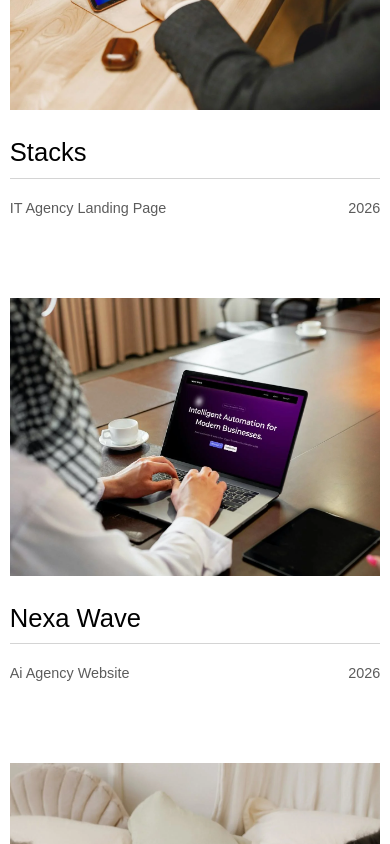
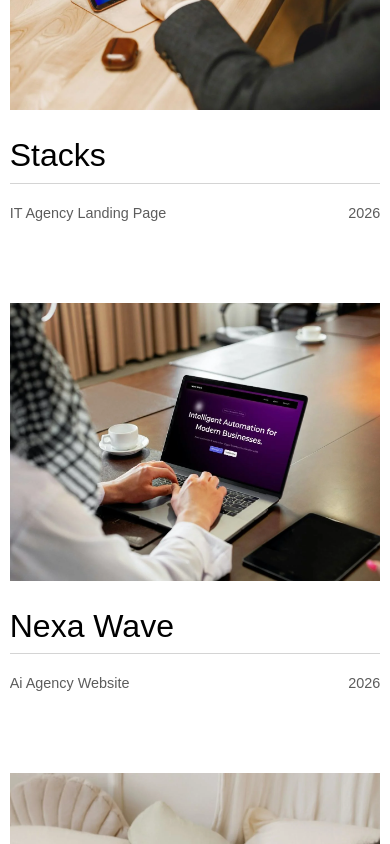
Before and after one commit to prateek15000/vyxis-ai-protfolio, a React (Vite) app: page / in a window 390 px wide. Shown: the part 1760-2604 px from the top of the page. Built offline with nearby package versions, Linux system fonts and the light colour scheme.

Commit message:
Update title element from h3 to h2 in mobile card and adjust styling

```diff
--- a/src/Components/Work-Section/WorkPrev.jsx
+++ b/src/Components/Work-Section/WorkPrev.jsx
@@ -108,7 +108,7 @@ export default function WorkPreview() {
                             <a key={index} href={item.link} target="_blank" rel="noopener noreferrer"
                                 className="mobile-card" >
                                 <img src={item.image} alt={item.title} />
-                                <h3>{item.title}</h3>
+                                <h2>{item.title}</h2>
 
                                 <div className="itemAndDate flex ac sb">
                                     <p>{item.type}</p>
--- a/src/Components/Work-Section/work.css
+++ b/src/Components/Work-Section/work.css
@@ -199,8 +199,9 @@ sup {
     display: block;
   }
 
-  .mobile-card h3 {
+  .mobile-card h2 {
     margin-top: 1rem;
+    margin-bottom: 0;
     padding-bottom: 0.5rem;
     border-bottom: 1px solid #d4d4d4;
     font-size: 2rem;
```
